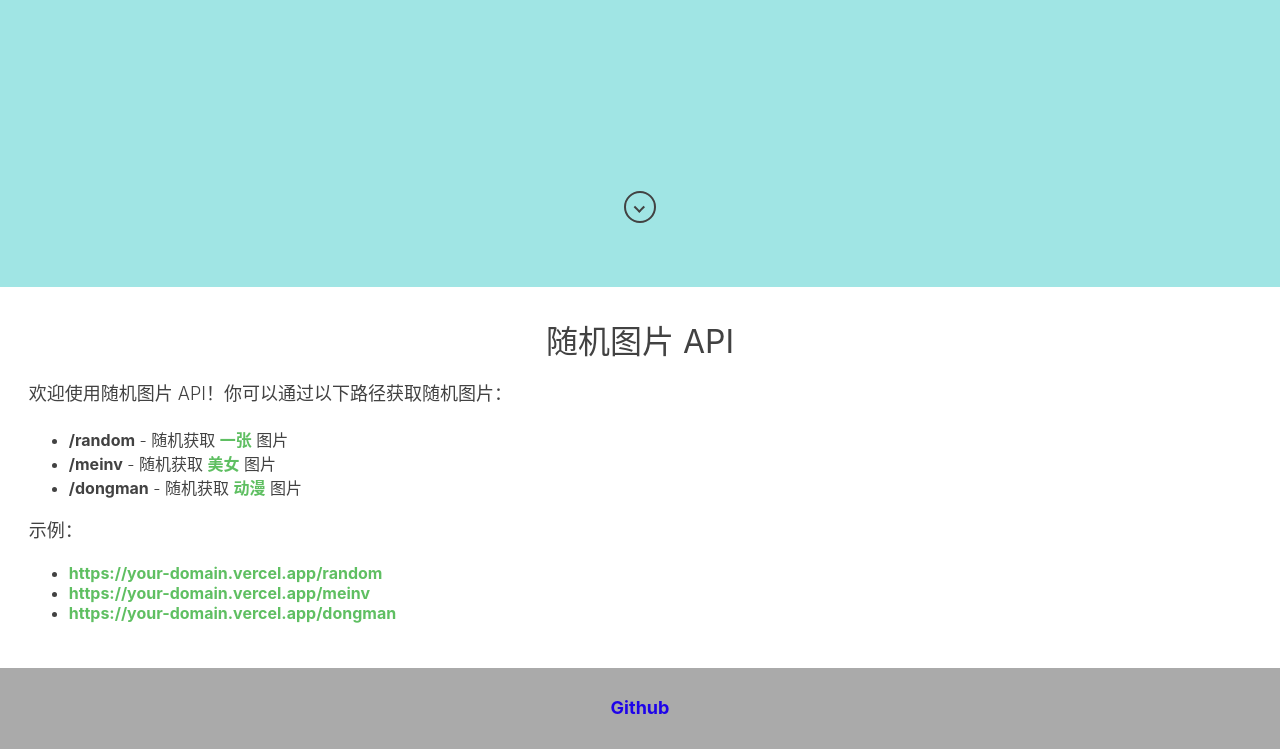
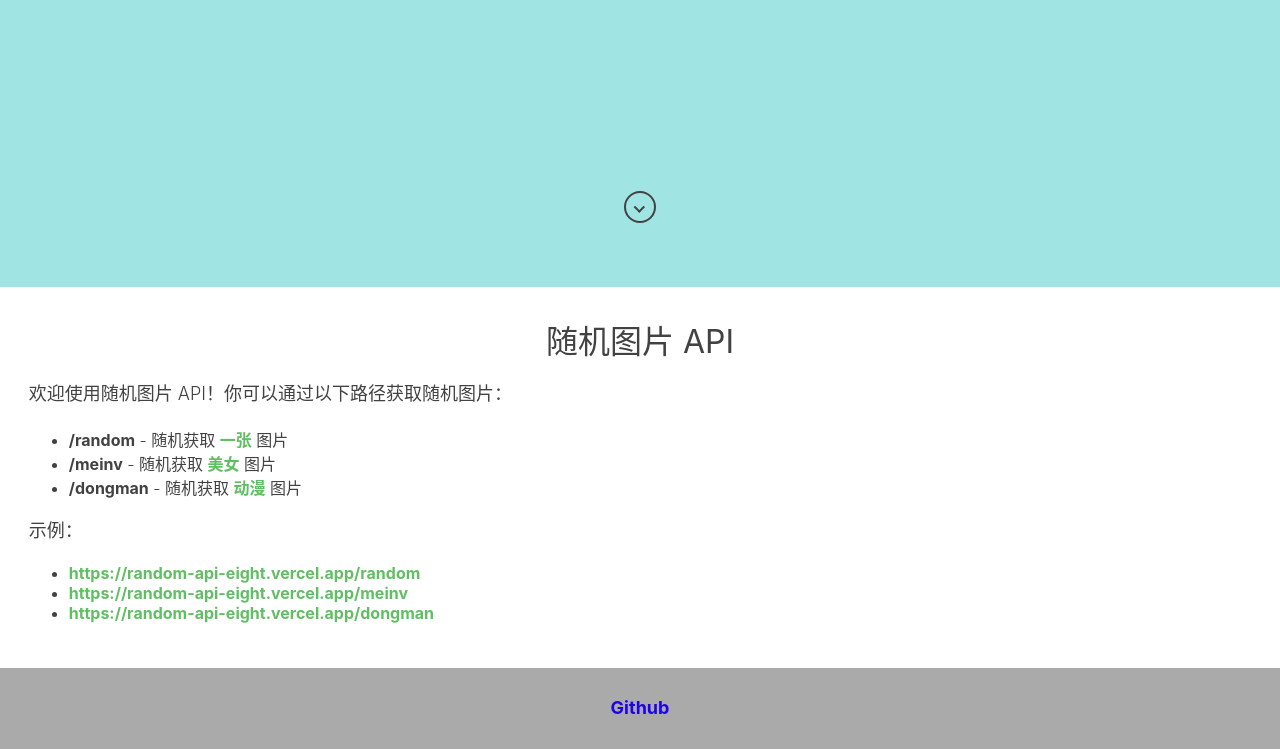
Before and after one commit to Kyle5566HZ/random-pictures, a website: page public/index.html in a window 1280 px wide. Shown: the part 513-1262 px from the top of the page. Drawn offline with Linux system fonts and the light colour scheme.

Commit message:
修改说明

```diff
--- a/public/index.html
+++ b/public/index.html
@@ -154,17 +154,17 @@
                 <ul>
                     <li>
                         <a href="/random" target="_blank"
-                            >https://your-domain.vercel.app/random</a
+                            >https://random-api-eight.vercel.app/random</a
                         >
                     </li>
                     <li>
                         <a href="/meinv" target="_blank"
-                            >https://your-domain.vercel.app/meinv</a
+                            >https://random-api-eight.vercel.app/meinv</a
                         >
                     </li>
                     <li>
                         <a href="/dongman" target="_blank"
-                            >https://your-domain.vercel.app/dongman</a
+                            >https://random-api-eight.vercel.app/dongman</a
                         >
                     </li>
                 </ul>
```
Also changed, not shown: README.md.
